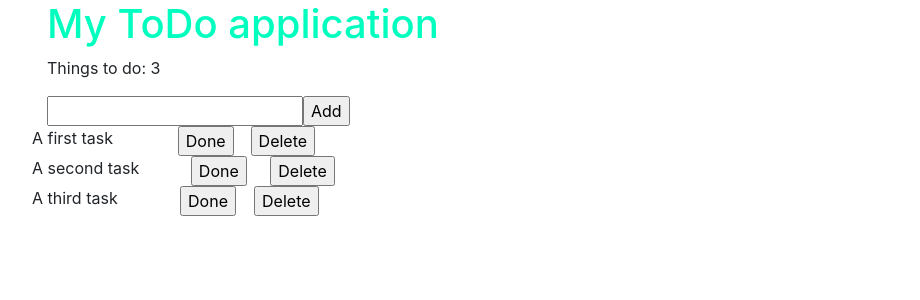
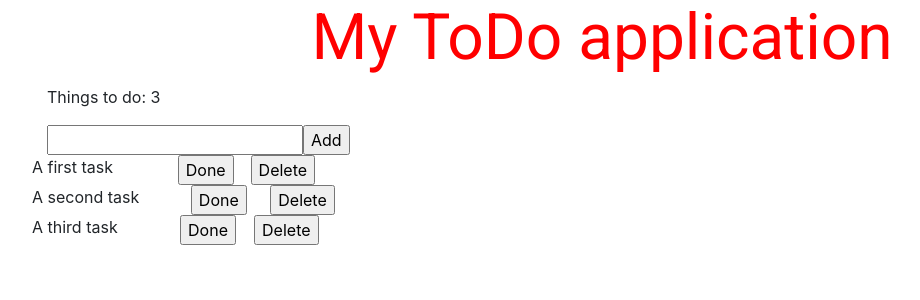
Before and after one commit to paul9992/todo-app-frontend, a React app: page / in a window 1280 px wide. Shown: the top 300 px of the page, without its empty margins (38-958 px from the left). Built offline with nearby package versions, Linux system fonts and the light colour scheme.

Commit message:
Heading styled

```diff
--- a/src/App.css
+++ b/src/App.css
@@ -1,3 +1,7 @@
+/* import Google Fonts */
+@import url('https://fonts.googleapis.com/css?family=Roboto');
+@import url('https://fonts.googleapis.com/css?family=Roboto Slab');
+
 .App {
   text-align: center;
 }
@@ -35,3 +39,10 @@
 .title {
   color: rgb(0, 255, 191);
 }
+
+#heading {
+  color: red;
+  font-family: 'Roboto', Courier, monospace;
+  text-align: center;
+  font-size: 400%;
+}
--- a/src/components/Header.js
+++ b/src/components/Header.js
@@ -4,7 +4,7 @@ class Header extends Component {
 
     render() {
       return (
-          <h1 className="title" >
+          <h1 id="heading" >
             {this.props.headerText}
           </h1>
       );
```
